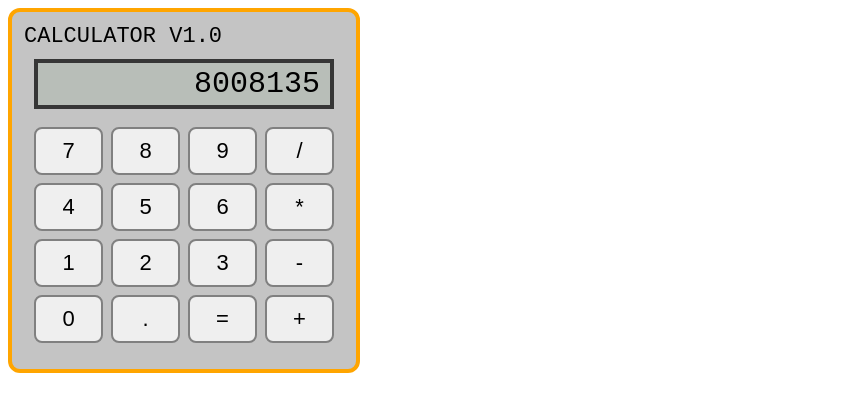
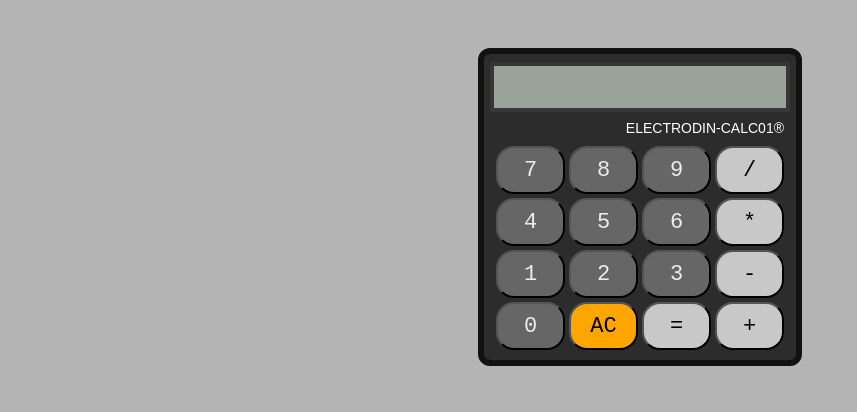
Before and after one commit to jprk8/calculator, a plain HTML site: page index.html in a window 1280 px wide. Shown: the whole page, without its empty margins (0-857 px from the left). Drawn offline with Linux system fonts and the light colour scheme.

Commit message:
Make number buttons work and change design

```diff
--- a/index.html
+++ b/index.html
@@ -5,12 +5,12 @@
     <link rel="stylesheet" href="style.css">
     <meta charset="UTF-8">
     <meta name="viewport" content="width=device-width, initial-scale=1.0">
-    <title>Document</title>
+    <title>Calculator</title>
 </head>
 <body>
     <div id="calculator">
-        <div id="name">CALCULATOR V1.0</div>
-        <div id="display">8008135</div>
+        <div id="display"></div>
+        <div id="label">ELECTRODIN-CALC01®</div>
         <div id="container">
             <button class="numeric">7</button>
             <button class="numeric">8</button>
@@ -25,8 +25,8 @@
             <button class="numeric">3</button>
             <button class="operator">-</button>
             <button class="numeric">0</button>
-            <button class="numeric">.</button>
-            <button class="numeric">=</button>
+            <button id="clear">AC</button>
+            <button class="operator">=</button>
             <button class="operator">+</button>
         </div>
     </div>
--- a/script.js
+++ b/script.js
@@ -14,9 +14,9 @@ function divide(a, b) {
     return a / b;
 }
 
-let first;
-let operator;
-let second;
+let first = '';
+let operator = '';
+let second = '';
 
 function operate(operator, a, b) {
     if (operator === '+') {
@@ -29,5 +29,15 @@ function operate(operator, a, b) {
         return divide(a, b);
     }
 }
+const display = document.querySelector("#display");
+const numButton = document.querySelectorAll(".numeric");
+let displayNumber = document.createElement("span");
 
-console.log(operate('/', 8, 5));
+numButton.forEach((button) => {
+    button.addEventListener("click", () => enterNumber(button.textContent))
+});
+
+function enterNumber(num) {
+    displayNumber.textContent += num;
+    display.appendChild(displayNumber);
+}
--- a/style.css
+++ b/style.css
@@ -1,36 +1,41 @@
 body {
     font-family: 'Courier New', Courier, monospace;
-
+    background-color: rgb(180, 180, 180);
 }
 
-#name {
-    font-size: 22px;
-    margin-bottom: 10px;
-    align-self: start;
+#label {
+    font-size: 14px;
+    font-family: Arial, Helvetica, sans-serif;
+    color: white;
+    margin-right: 10px;
+    margin-bottoM: 8px;
+    align-self: end;
 }
 
 #calculator {
     display: flex;
     flex-direction: column;
-    border: 4px solid orange;
-    border-radius: 12px;
-    background-color: rgb(196, 196, 196);
+    border: 6px solid rgb(17, 17, 17);
+    border-radius:12px;
+    background-color: rgb(44, 44, 44);
     align-items: center;
-    width: 320px;
-    padding: 12px 12px 22px;
+    width: 308px;
+    padding: 8px 2px;
+    margin: 48px auto;
 }
 
 #display {
     box-sizing: border-box;
     border: 4px solid rgb(54, 54, 54);
-    background-color: rgb(184, 190, 184);
+    background-color: rgb(153, 163, 153);
     font-size: 30px;
     width: 300px;
+    height: 50px;
     display: flex;
     justify-content: right;
     align-items: center;
     padding: 4px 10px;
-    margin-bottom: 14px;
+    margin-bottom: 8px;
 }
 
 #container {
@@ -39,13 +44,27 @@ body {
     justify-content: center;
 }
 
+#clear,
 .numeric,
 .operator {
     box-sizing: border-box;
-    border: 2px solid rgb(128, 128, 128);
-    border-radius: 8px;
-    margin: 4px;
+    background-color: rgb(102, 102, 102);
+    border-radius: 18px;
+    margin: 2px;
+    font-family: 'Courier New', Courier, monospace;
     font-size: 22px;
     width: 69px;
     height: 48px;
 }
+
+#clear {
+    background-color: orange;
+}
+
+.operator {
+    background-color: rgb(200, 200, 200);
+}
+
+.numeric {
+    color: rgb(236, 236, 236);
+}
```
